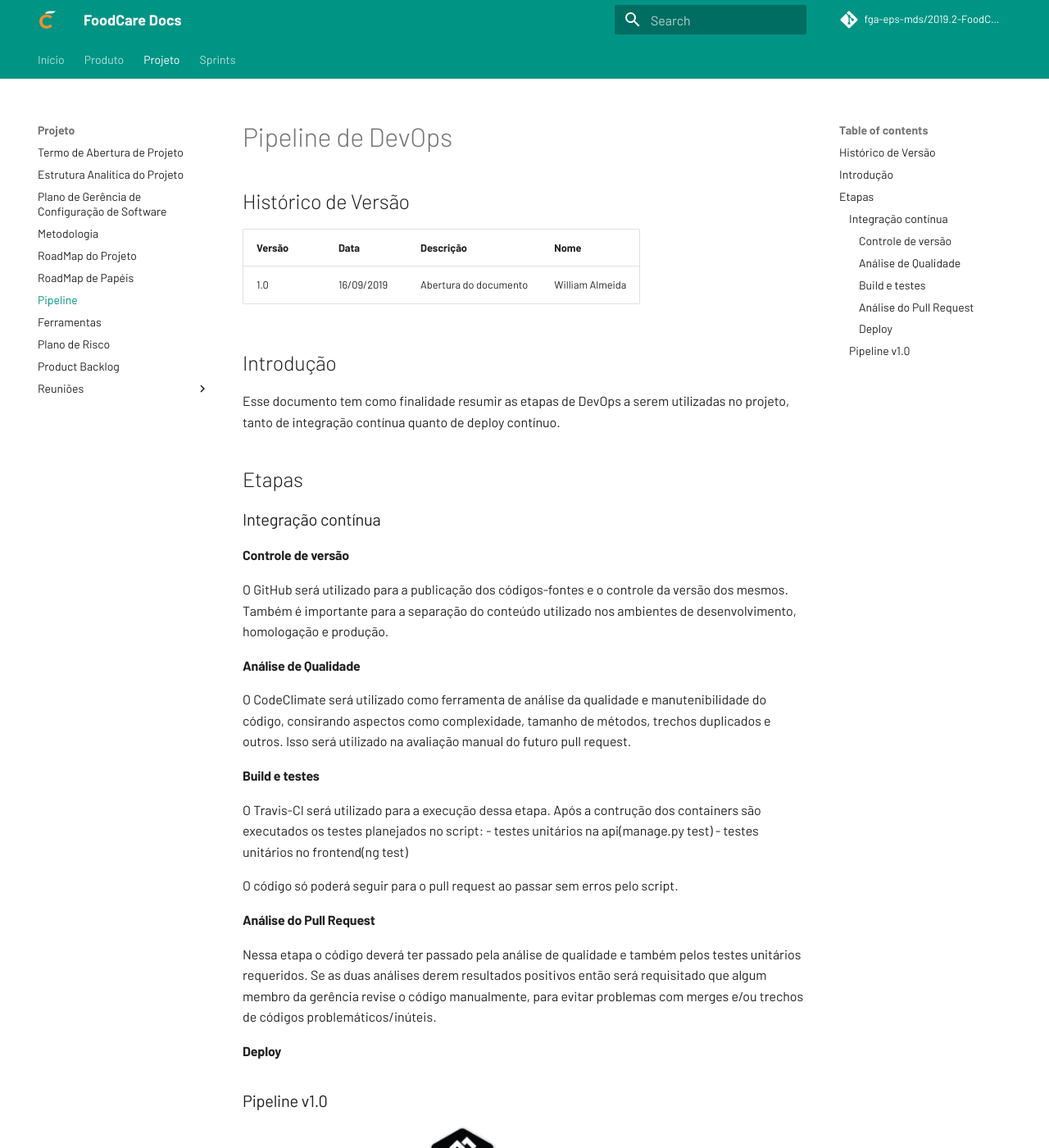
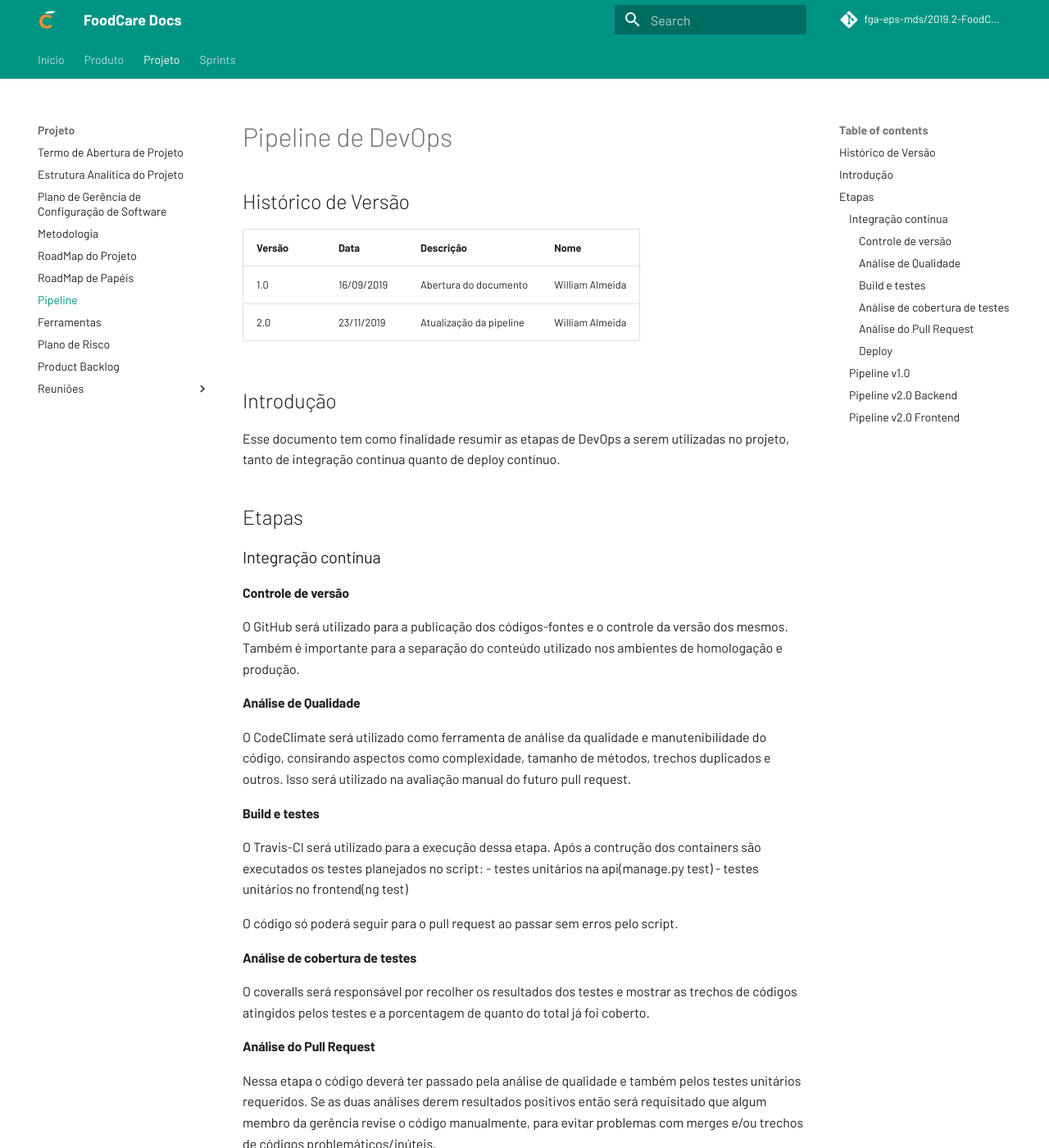
Before and after one commit to fga-eps-mds/2019.2-FoodCare, an MkDocs documentation site: the page built from docs/projeto/pipeline.md, in a window 1280 px wide and 1400 px high. Shown: the whole window at 82% size. Built offline with MkDocs 1.6.1 and Material for MkDocs 9.7.7, drawn with Linux system fonts in a browser that asks for light colours; comment, search, counter and statistics services are not loaded; some of the changed text lies outside the part shown.

Commit message:
Atualiza pipeline de devops

```diff
--- a/docs/projeto/pipeline.md
+++ b/docs/projeto/pipeline.md
@@ -5,6 +5,7 @@
 |Versão|Data|Descrição|Nome|
 |---|---|---|---|
 |1.0|16/09/2019|Abertura do documento|William Almeida|
+|2.0|23/11/2019|Atualização da pipeline|William Almeida|
 
 ## Introdução
 
@@ -16,7 +17,7 @@
 
 #### Controle de versão
 
-O GitHub será utilizado para a publicação dos códigos-fontes e o controle da versão dos mesmos. Também é importante para a separação do conteúdo utilizado nos ambientes de desenvolvimento, homologação e produção.
+O GitHub será utilizado para a publicação dos códigos-fontes e o controle da versão dos mesmos. Também é importante para a separação do conteúdo utilizado nos ambientes de homologação e produção.
 
 #### Análise de Qualidade
 
@@ -30,6 +31,9 @@
 
 O código só poderá seguir para o pull request ao passar sem erros pelo script.
 
+#### Análise de cobertura de testes
+O coveralls será responsável por recolher os resultados dos testes e mostrar as trechos de códigos atingidos pelos testes e a porcentagem de quanto do total já foi coberto.
+
 #### Análise do Pull Request
 Nessa etapa o código deverá ter passado pela análise de qualidade e também pelos testes unitários requeridos. Se as duas análises derem resultados positivos então será requisitado que algum membro da gerência revise o código manualmente, para evitar problemas com merges e/ou trechos de códigos problemáticos/inúteis.
 
@@ -38,3 +42,11 @@
 ### Pipeline v1.0
 
 ![Pipeline v1.0](img/pipeline_devops.png)
+
+### Pipeline v2.0 Backend
+
+![Pipeline v2.0 Backend](img/pipeline_devops_back.png)
+
+### Pipeline v2.0 Frontend
+
+![Pipeline v2.0 Frontend](img/pipeline_devops_front.png)
```
Also changed, not shown: docs/projeto/img/pipeline_devops_back.png (added), docs/projeto/img/pipeline_devops_front.png (added).
